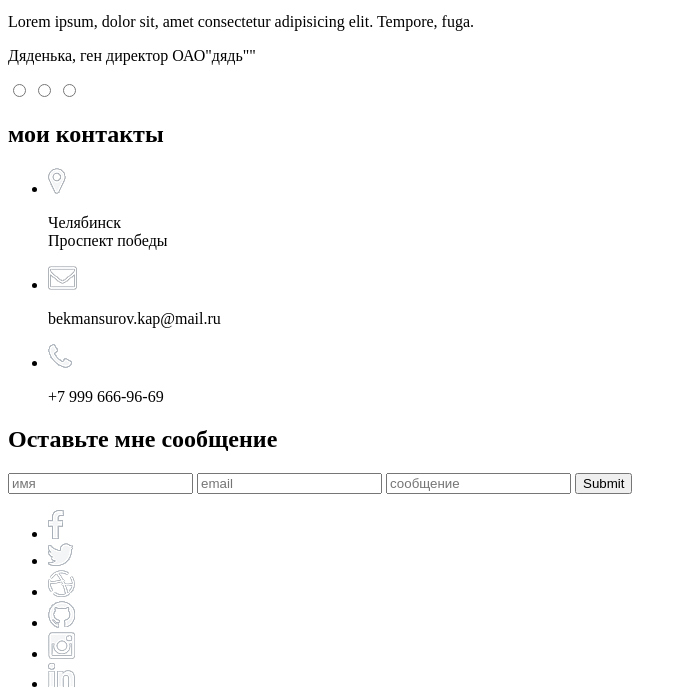
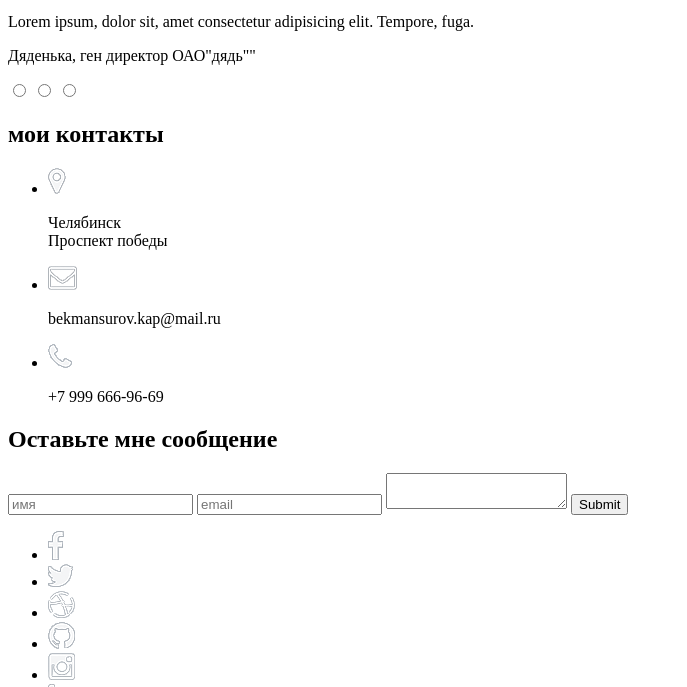
Before and after one commit to Kapitandev9tka/Kapitandev9tka.github.io, a plain HTML site: page Csr/index.html in a window 1280 px wide. Shown: the part 3627-4314 px from the top of the page, without its empty margins (0-687 px from the left). Drawn offline with Linux system fonts and the light colour scheme.

Commit message:
Небольшие изменения кода
тег <input type="text" placrholder="Сообщение"> </input> заменен (внесен в комментарий)
на <textarea name="" id=""> </textarea>

```diff
--- a/Csr/index.html
+++ b/Csr/index.html
@@ -200,7 +200,10 @@
 				<h2>Оставьте мне сообщение</h2>
 				<input type="text" name="" placeholder="имя">
 				<input type="text" name="" placeholder="email">
-				<input type="text" name="" placeholder="сообщение">
+				<!--<input type="text" name="" placeholder="сообщение">-->
+				<textarea name="" id="">
+
+				</textarea>
 				<input type="submit" name="">
 				<ul>
 					<li>
```
